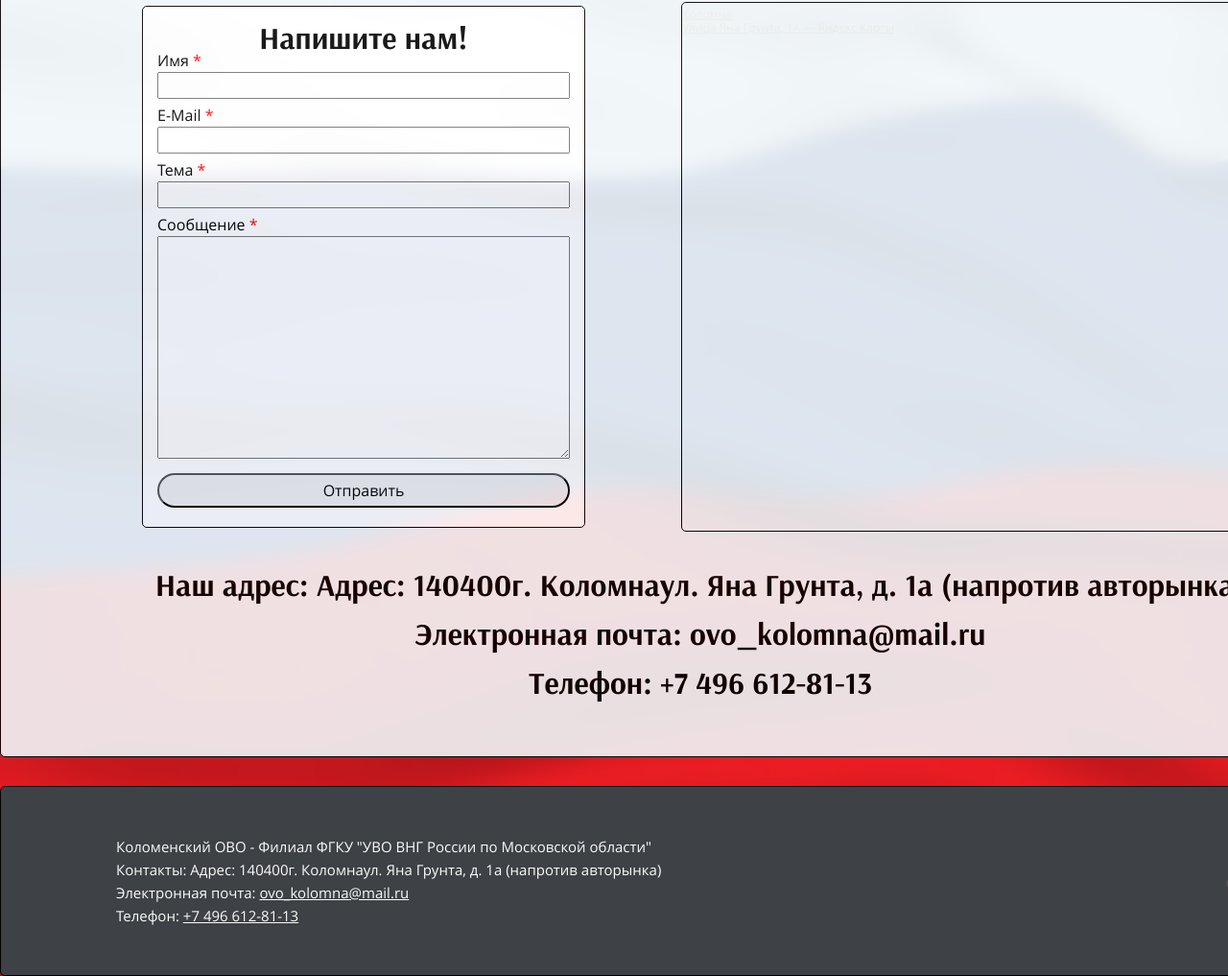
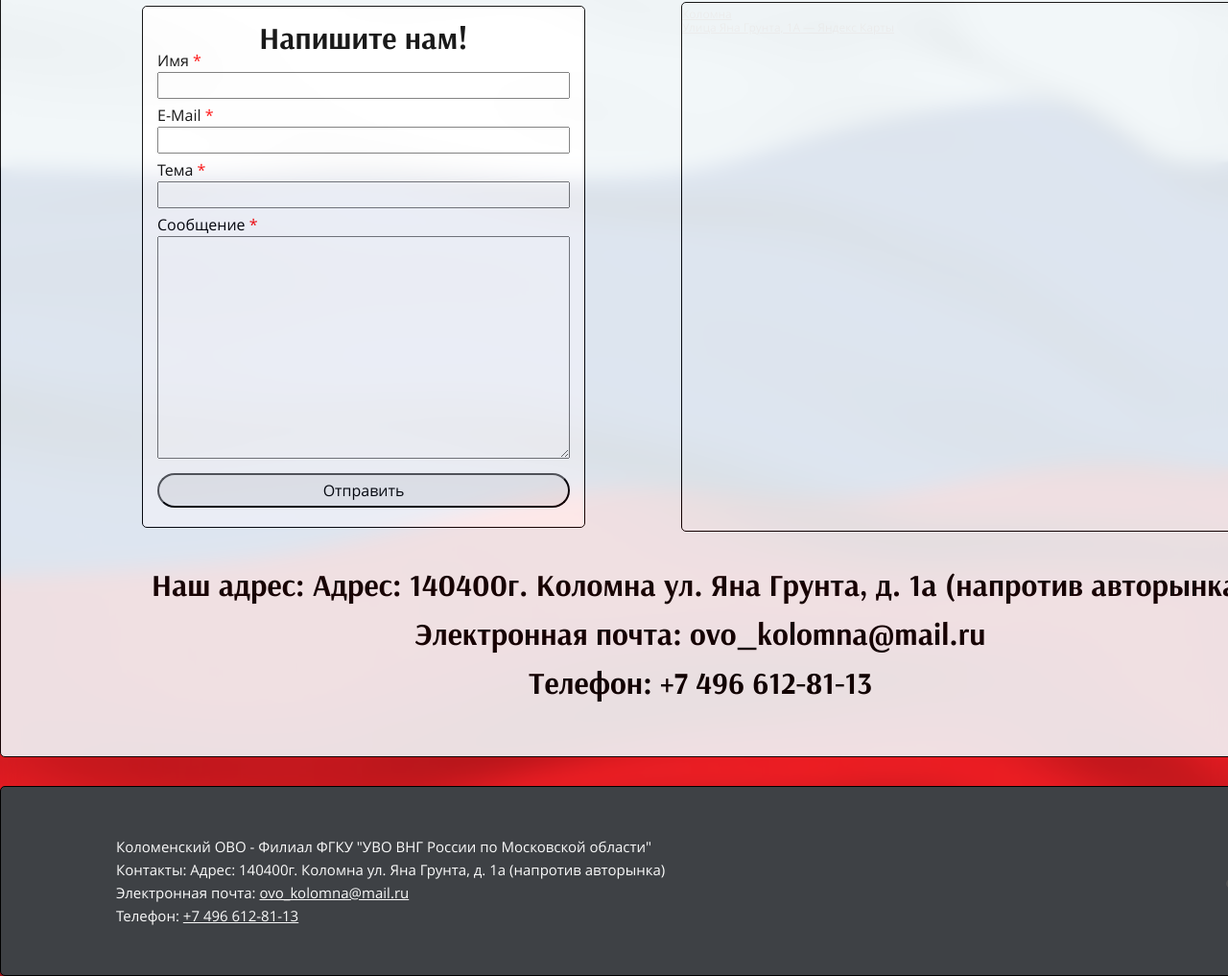
Before and after one commit to soloviyshpak/security, a plain HTML site: page feedback.html in a window 1280 px wide. Shown: the part 296-1313 px from the top of the page at 96% size. Drawn offline with Linux system fonts and the light colour scheme.

Commit message:
Исправлен косяк с адресом

```diff
--- a/feedback.html
+++ b/feedback.html
@@ -143,7 +143,7 @@
             </div>
             <div class="feedback-contacts">
               <p>
-                Наш адрес: Адрес: 140400г. Коломнаул. Яна Грунта, д. 1а
+                Наш адрес: Адрес: 140400г. Коломна ул. Яна Грунта, д. 1а
                 (напротив авторынка)
               </p>
               <p>
@@ -174,7 +174,7 @@
               области"
             </p>
             <address>
-              Контакты: Адрес: 140400г. Коломнаул. Яна Грунта, д. 1а (напротив
+              Контакты: Адрес: 140400г. Коломна ул. Яна Грунта, д. 1а (напротив
               авторынка) <br />
               Электронная почта:
               <a href="mailto:ovo_kolomna@mail.ru" class="footer__info-link"
```
Also changed, not shown: agitation.html (+1 -1 lines), employment.html (+1 -1 lines), index.html (+1 -1 lines), life.html (+1 -1 lines).
